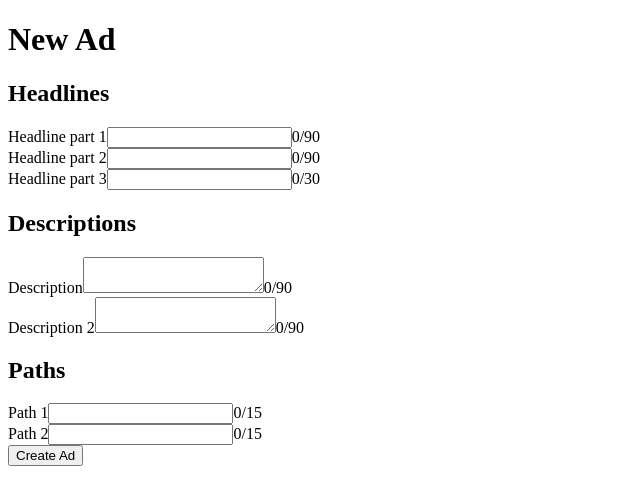
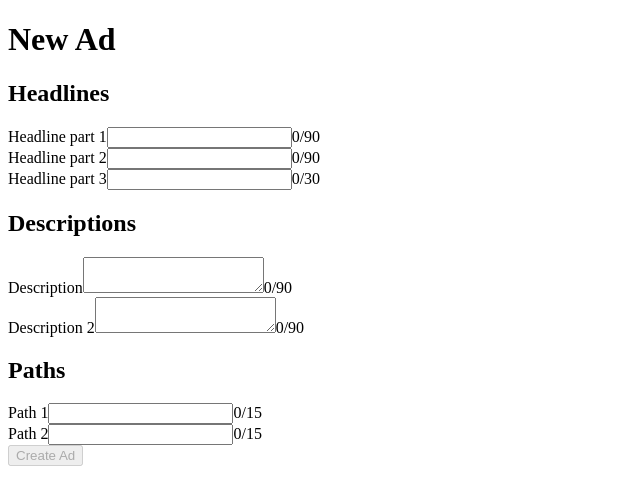
Before and after one commit to mar-veloper/google-ads, a Vue app: page / in a window 1280 px wide. Shown: the top 504 px of the page, without its empty margins (0-640 px from the left). Built offline with nearby package versions, Linux system fonts and the light colour scheme.

Commit message:
added validation

```diff
--- a/package.json
+++ b/package.json
@@ -9,6 +9,7 @@
   },
   "dependencies": {
     "core-js": "^3.6.5",
+    "joi": "^17.4.0",
     "vue": "^3.0.0"
   },
   "devDependencies": {
--- a/src/App.vue
+++ b/src/App.vue
@@ -11,8 +11,9 @@
         :modelVal="modelVal[sec.path]"
       />
     </div>
-    <button>Create Ad</button>
+    <button :disabled="!isFormValidated">Create Ad</button>
   </form>
+  <h3>{{ validatedMessage }}</h3>
   <p>{{ joinStrings(modelVal.headlines, ' | ') }}</p>
   <p>{{ joinStrings(modelVal.descriptions, ' ') }}</p>
   <p>{{ joinStrings(modelVal.paths) }}</p>
@@ -20,7 +21,10 @@
 
 <script>
 import Section from './components/Section';
+
 import data from './data.json';
+import createSchema from './helper/createSchema';
+import createModelVal from './helper/createModelVal';
 
 export default {
   name: 'App',
@@ -29,14 +33,23 @@ export default {
   },
   data() {
     return {
-      modelVal: {
-        headlines: null,
-        descriptions: null,
-        paths: null,
-      },
+      modelVal: createModelVal(data.sections, data.staticData),
       staticData: data.staticData,
       sections: data.sections,
     };
+  },
+
+  computed: {
+    isFormValidated() {
+      return this.validateForm();
+    },
+    validatedMessage() {
+      const isValidated = this.validateForm();
+      const message = isValidated ? 'Ad is ready to be published!' : '';
+      console.log(isValidated);
+
+      return message;
+    },
   },
   methods: {
     joinStrings(items, joinWith = '/') {
@@ -46,6 +59,15 @@ export default {
         .join(`${joinWith}`);
     },
 
+    validateForm() {
+      const paths = data.sections.map(({ path }) => path);
+      const staticData = data.staticData;
+      const modelValSchema = createSchema(paths, staticData);
+
+      const { error } = modelValSchema.validate(this.modelVal);
+      return !error;
+    },
+
     handleOnSubmit(e) {
       e.preventDefault();
       console.log('Hello World');
--- a/src/data.json
+++ b/src/data.json
@@ -51,5 +51,6 @@
         "maxChar": 15
       }
     ]
+
   }
 }
--- /dev/null
+++ b/src/helper/createModelVal.js
@@ -0,0 +1,18 @@
+export default (sections, staticData) => {
+  const modelVal = {};
+  const paths = sections.map(({ path }) => path);
+
+  paths.forEach(path => {
+    staticData[path].map(item => {
+      const key = item.seq;
+      const value = null;
+
+      return (modelVal[path] = {
+        ...modelVal[path],
+        [key]: value,
+      });
+    });
+  });
+
+  return modelVal;
+};
--- /dev/null
+++ b/src/helper/createSchema.js
@@ -0,0 +1,23 @@
+import Joi from 'joi';
+
+export default (paths, items) => {
+  const schema = {};
+
+  paths.forEach(path => {
+    items[path].map(item => {
+      const key = item.seq;
+      const joiValidator = Joi.string()
+        .alphanum()
+        .min(3)
+        .max(item.maxChar)
+        .required();
+
+      return (schema[path] = {
+        ...schema[path],
+        [key]: joiValidator,
+      });
+    });
+  });
+
+  return Joi.object(schema);
+};
```
Also changed, not shown: 1 other file (tests, documents, lock files or other folders).
